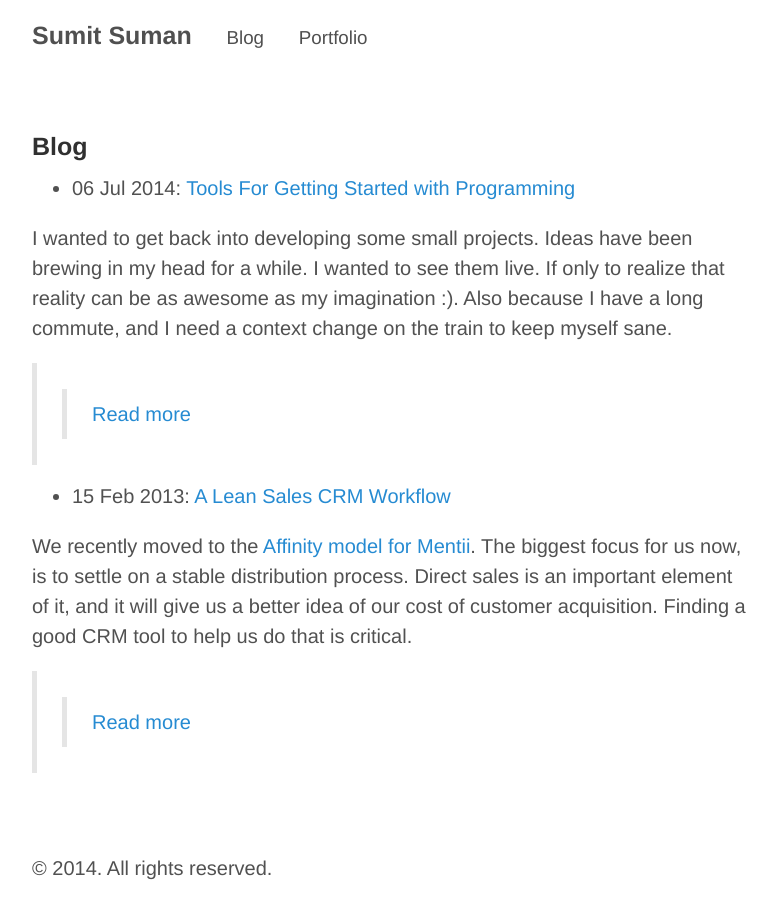
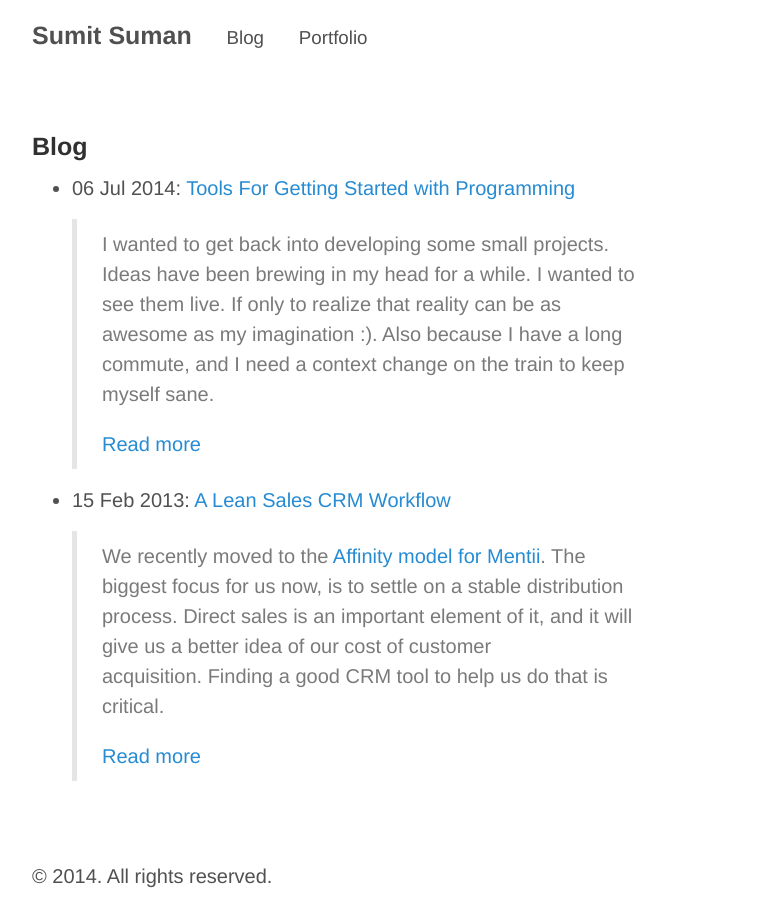
Before and after one commit to sumitsuman/sumitsuman.github.io, a Jekyll site: the page built from blog.md, in a window 1280 px wide. Shown: the whole page, without its empty margins (248-1025 px from the left). Built offline with Jekyll 4.4.1, drawn with Linux system fonts in a browser that asks for light colours; Markdown is read by kramdown in place of the engine named in the settings.

```diff
--- a/blog.md
+++ b/blog.md
@@ -5,5 +5,5 @@ title: Blog
 
 {% for post in site.posts %}
   * {{ post.date | date_to_string }}: [ {{ post.title }} ]({{ post.url }})
-{{ post.excerpt }} >> [Read more]({{ post.url }})
+> {{ post.excerpt }} [Read more]({{ post.url }})
 {% endfor %}
```
